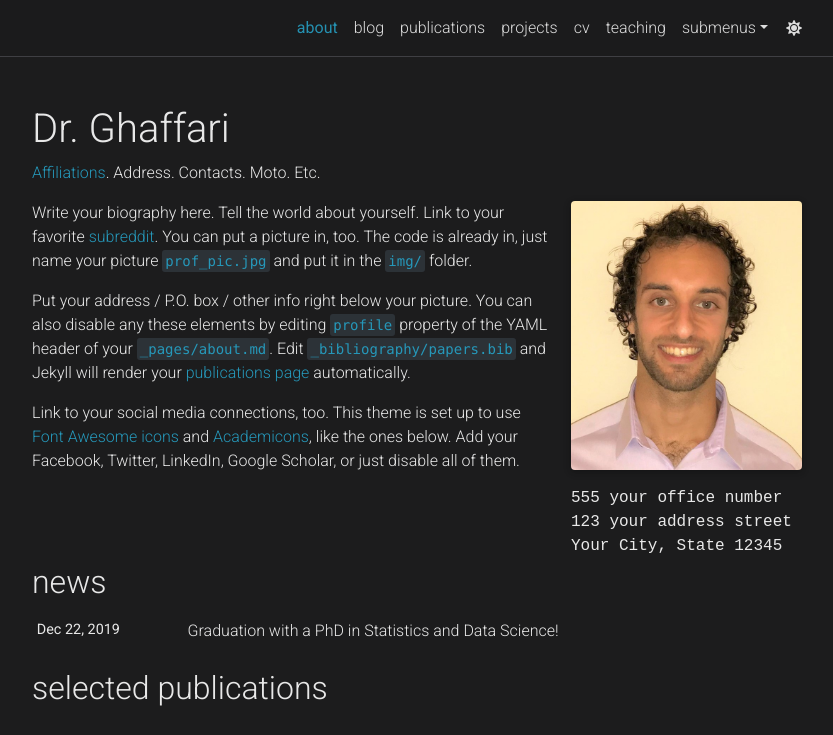
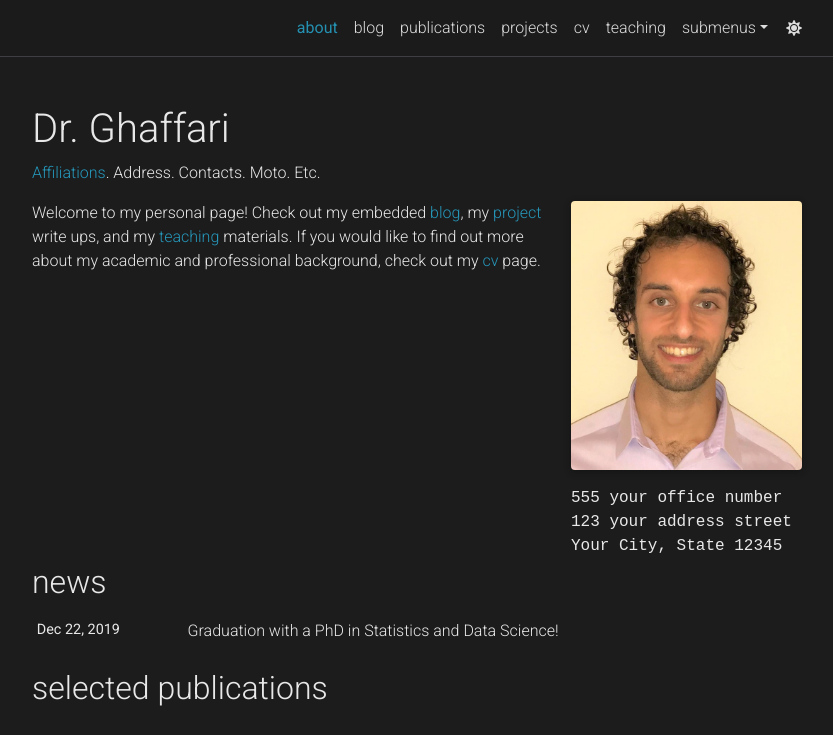
Before and after one commit to nghaffari/nghaffari.github.io, a Jekyll site: the page built from _pages/about.md, in a window 1280 px wide and 1024 px high, cut to the strip 0-735 px from the top of the window. Shown: the whole strip, without its empty margins (223-1056 px from the left). Built offline with Jekyll 4.4.1, drawn with Linux system fonts in a browser that asks for light colours; full-size pictures stand in for the smaller copies a plugin makes; comment, search, counter and statistics services are not loaded; a style sheet for code colours, icons or effects is not loaded.

Commit message:
Update about.md

```diff
--- a/_pages/about.md
+++ b/_pages/about.md
@@ -17,9 +17,4 @@
 selected_papers: true # includes a list of papers marked as "selected={true}"
 social: true  # includes social icons at the bottom of the page
 ---
-
-Write your biography here. Tell the world about yourself. Link to your favorite [subreddit](http://reddit.com). You can put a picture in, too. The code is already in, just name your picture `prof_pic.jpg` and put it in the `img/` folder.
-
-Put your address / P.O. box / other info right below your picture. You can also disable any these elements by editing `profile` property of the YAML header of your `_pages/about.md`. Edit `_bibliography/papers.bib` and Jekyll will render your [publications page](/al-folio/publications/) automatically.
-
-Link to your social media connections, too. This theme is set up to use [Font Awesome icons](http://fortawesome.github.io/Font-Awesome/) and [Academicons](https://jpswalsh.github.io/academicons/), like the ones below. Add your Facebook, Twitter, LinkedIn, Google Scholar, or just disable all of them.
+Welcome to my personal page! Check out my embedded [blog](https://nghaffari.github.io/blog/), my [project](https://nghaffari.github.io/projects/) write ups, and my [teaching](https://nghaffari.github.io/teaching/) materials. If you would like to find out more about my academic and professional background, check out my [cv](https://nghaffari.github.io/cv/) page.
```
